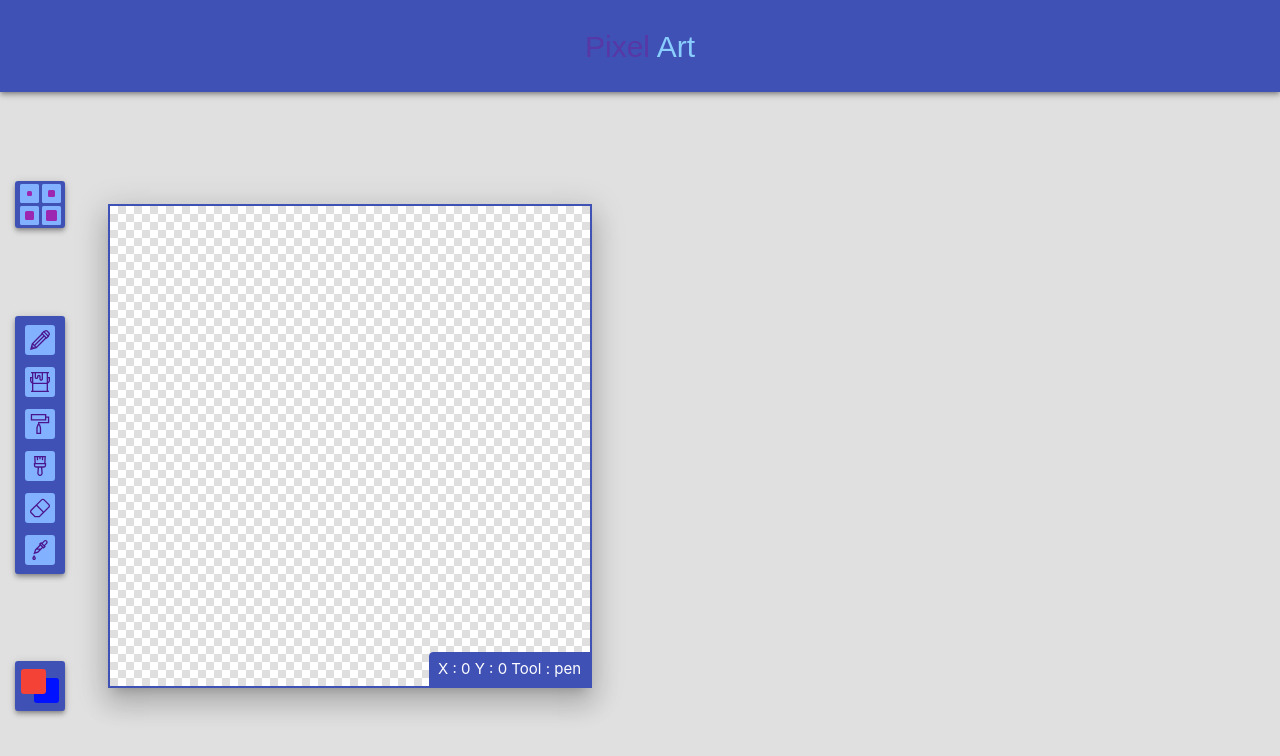
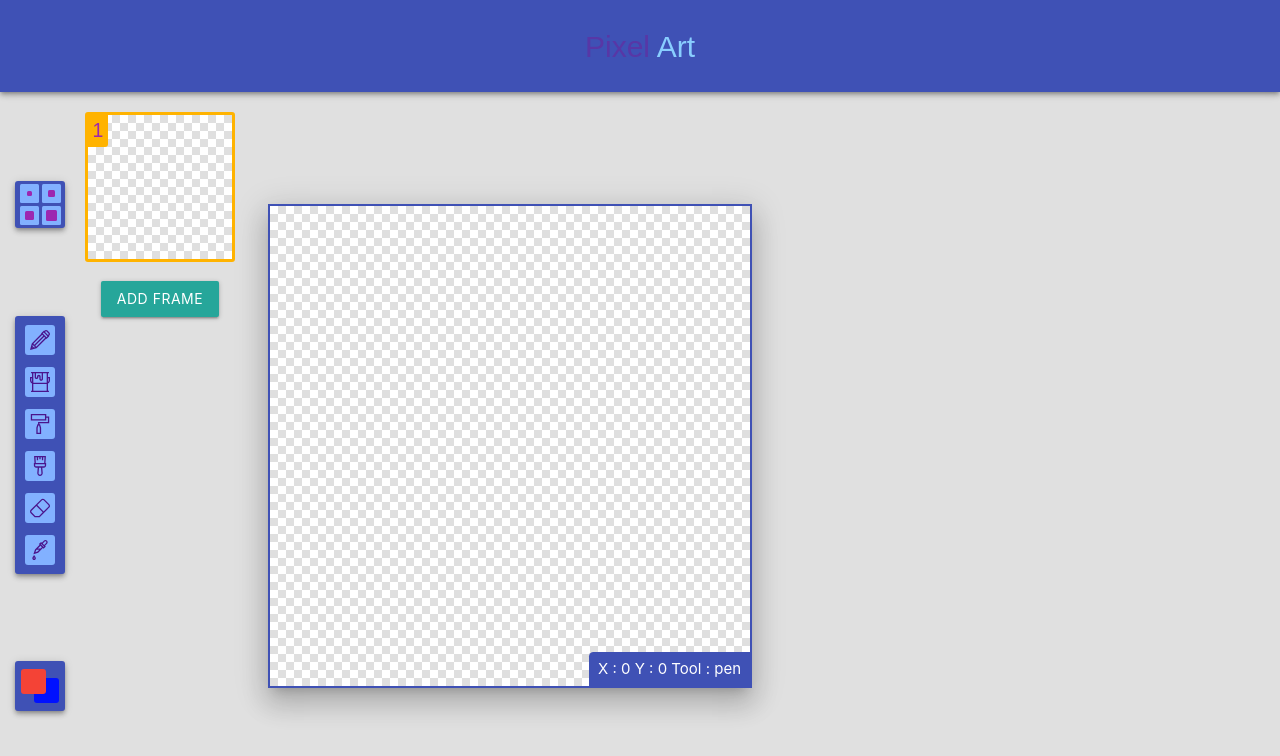
Before and after one commit to NikBel77/pixel-art, a React (Create React App) app: page / in a window 1280 px wide. Shown: the top 756 px of the page. Built offline with nearby package versions, Linux system fonts and the light colour scheme; a web font is replaced by a local one.

Commit message:
feat: add frame functionality

```diff
--- a/src/App.js
+++ b/src/App.js
@@ -17,7 +17,6 @@ class App extends Component{
       <FrameBar />
       <Preview />
       <SideBar />
-      <div></div>
     </div>
     )}
 }
--- a/src/components/frameBar/FrameBar.js
+++ b/src/components/frameBar/FrameBar.js
@@ -1,11 +1,41 @@
 import React, { Component } from 'react'
+import './frame.css'
+import { connect } from 'react-redux'
 
 class FrameBar extends Component {
     render() {
         return (
-            <div className='frame-bar'></div>
+            <div className='frame-bar'>
+                <div className='frame-bar__frame-wrapper'>
+                    {this.props.bufferArray.map((data, i) => {
+                        return (
+                        <div key={i}
+                            className={i === this.props.currentFrame
+                                ? 'frame-bar__frame frame-bar__frame-active' : 'frame-bar__frame'}
+                            onClick={() => { this.props.setActiveFrame(i) }}>
+                            <img className='frame-bar__img' src={data.dataURL}></img>
+                            <div className='frame-bar__number'>{i + 1}</div>
+                        </div>
+                        )
+                    })}
+                </div>
+                <button className='btn' onClick={ this.props.addFrame }>Add Frame</button>
+            </div>
         )
     }
 }
 
-export default FrameBar
+export default connect(
+    (state) => ({
+        bufferArray: state.imageDataStore,
+        currentFrame: state.currentFrameStore,
+    }),
+    (dispatch) => ({
+        setActiveFrame: (number) => {
+            dispatch({ type: 'CHANGE_CURRENT_FRAME', number });
+        },
+        addFrame: () => {
+          dispatch({ type: 'ADD_FRAME' });
+        }
+    })
+)(FrameBar)
--- /dev/null
+++ b/src/components/frameBar/frame.css
@@ -0,0 +1,51 @@
+.frame-bar {
+    grid-area: frame;
+    display: flex;
+    flex-direction: column;
+    align-items: center;
+    justify-content: flex-start;
+}
+
+.frame-bar__frame-wrapper {
+    max-height: 75vh;
+    overflow-y: scroll;
+    margin: .3rem;
+}
+.frame-bar__frame-wrapper::-webkit-scrollbar {
+    display: none;
+}
+
+.frame-bar__frame {
+    position: relative;
+    border: 3px solid var(--frame-color);
+    border-radius: .2rem;
+    width: 144px;
+    height: 144px;
+    box-sizing: content-box;
+    margin: 1rem 0;
+    cursor: pointer;
+}
+.frame-bar__frame-active {
+    border-color: var(--frame-active-color);
+}
+.frame-bar__frame-active .frame-bar__number {
+    background-color: var(--frame-active-color);
+}
+
+.frame-bar__number {
+    position: absolute;
+    top: 0;
+    left: 0;
+    padding: .1rem .3rem;
+    background-color: var(--frame-color);
+    border-bottom-right-radius: .2rem;
+    font-size: 1.3rem;
+    font-family: 'FR73 Pixel W00 Regular', sans-serif;
+    color: var(--mark-color);
+}
+
+.frame-bar__img {
+    width: 100%;
+    height: 100%;
+    background-image: url(./background/background.png);
+}
--- a/src/components/painter/Painter.js
+++ b/src/components/painter/Painter.js
@@ -13,7 +13,8 @@ class Painter extends Component {
                 y: 0,
             },
         }
-        this.activeTool = this.props.activeTool
+        this.activeTool = this.props.activeTool;
+        this.activeFrame = this.props.currentFrame;
     }
 
     componentDidMount() {
@@ -23,13 +24,25 @@ class Painter extends Component {
             e.target.style.display = 'none';
             this.refs.mainCanvas.dispatchEvent(new MouseEvent('mousedown', e));
         });
+        this.refs.shadow.addEventListener('mouseup', (e) => {
+            this.refs.mainCanvas.dispatchEvent(new MouseEvent('mouseup', e));
+        });
         document.body.addEventListener('contextmenu', (e) => e.preventDefault());
         this.refs.mainCanvas.width = this.props.canvasSize.width;
         this.refs.mainCanvas.height = this.props.canvasSize.height;
-        this.toggleCanvasEvents(this.activeTool)
+        this.toggleCanvasEvents(this.activeTool);
+        this.props.addNextDataUrl(this.refs.mainCanvas.toDataURL(), this.props.currentFrame);
     }
 
     shouldComponentUpdate(nextProps) {
+        if(this.activeFrame !== nextProps.currentFrame) {
+            const ctx = this.refs.mainCanvas.getContext('2d')
+            const imgData = ctx.getImageData(0, 0, this.props.canvasSize.width, this.props.canvasSize.height);
+
+            this.props.saveImageData(imgData, this.activeFrame);
+            ctx.putImageData(this.props.bufferArray[nextProps.currentFrame].imageData, 0, 0);
+            this.activeFrame = nextProps.currentFrame;
+        }
         if(nextProps.activeTool !== this.activeTool) {
             this.toggleCanvasEvents(this.activeTool, true);
             this.toggleCanvasEvents(nextProps.activeTool);
@@ -121,7 +134,8 @@ class Painter extends Component {
 
                     <canvas className='canvas' ref='mainCanvas'
                         data-tool={null}
-                        onMouseMove={(e) => { this.updateCoords(e.nativeEvent) }}>
+                        onMouseMove={(e) => { this.updateCoords(e.nativeEvent) }}
+                        onMouseUp={(e) => { this.props.addNextDataUrl(e.target.toDataURL(), this.props.currentFrame) }}>
                     </canvas>
 
                     <div className='painter__coords painter__coords-rigth-side'
@@ -147,7 +161,16 @@ export default connect(
         auxColor: state.colorStore.auxColor,
         initialColor: state.colorStore.initialColor,
         activeTool: state.toolStore.activeTool,
-        canvasSize: state.sizeStore
+        canvasSize: state.sizeStore,
+        currentFrame: state.currentFrameStore,
+        bufferArray: state.imageDataStore,
     }),
-    {}
+    (dispatch) => ({
+        saveImageData: (imageData, number) => {
+            dispatch({ type: 'CHANGE_IMAGE_DATA', imageData, number })
+        },
+        addNextDataUrl: (dataURL, number) => {
+          dispatch({ type: 'CHANGE_DATA_URL', dataURL, number });
+        }
+    })
 )(Painter);
--- a/src/main.css
+++ b/src/main.css
@@ -20,6 +20,8 @@
     --button-bkg-fade-color: #82b2ff96;
     --mark-color: #9c27b0;
     --secondary-color: #009688;
+    --frame-color: #66bb6a;
+    --frame-active-color: #ffb300;
     font-size: 15px;
 }
 
@@ -27,22 +29,18 @@
     width: 100vw;
     height: 100vh;
     display: grid;
-    grid-template-columns: 80px 540px 1fr 1fr;
+    grid-template-columns: 80px 160px 540px 1fr;
     grid-template-rows: .3fr 1fr 1.3fr;
     grid-template-areas:
     "head head head head"
-    "tool paint frame prev"
-    "tool paint frame side";
+    "tool frame paint prev"
+    "tool frame paint side";
 }
 
 .side-bar {
     grid-area: side;
 }
 
-.frame-bar {
-    grid-area: frame;
-}
-
 .preview {
     grid-area: prev;
 }
--- a/src/store.js
+++ b/src/store.js
@@ -43,9 +43,44 @@ function toolStore(state = initialToolState, action) {
     }
 }
 
+//curentFrameStore
+
+const initialFrameData = 0;
+
+function currentFrameStore(state = initialFrameData, action) {
+    switch(action.type) {
+        case 'CHANGE_CURRENT_FRAME': return action.number;
+        default: return state;
+    }
+}
+
+//ImageDataStore
+
+const createCleanImageData = () => new ImageData(initialSizeStore.width, initialSizeStore.height);
+const initialImageDataState = [{ imageData: createCleanImageData(), dataURL: null}];
+
+function imageDataStore(state = initialImageDataState, action) {
+    switch(action.type) {
+        case 'ADD_FRAME': return [...state, { imageData: createCleanImageData(), dataURL: null }];
+        case 'CHANGE_DATA_URL': return state.map((data, i) => {
+            if(i === action.number) {
+                return { imageData: data.imageData, dataURL: action.dataURL };
+            }
+            return data;
+        });
+        case 'CHANGE_IMAGE_DATA': return state.map((data, i) => {
+            if(i === action.number) {
+                return { imageData: action.imageData, dataURL: data.dataURL };
+            }
+            return data;
+        });
+        default: return state;
+    }
+}
+
 //combine
 
-const appStore = combineReducers({ colorStore, toolStore, sizeStore });
+const appStore = combineReducers({ colorStore, toolStore, sizeStore, imageDataStore, currentFrameStore });
 const store = createStore(appStore);
 
 export { store }
```
Also changed, not shown: src/components/frameBar/background/background.png (added).
